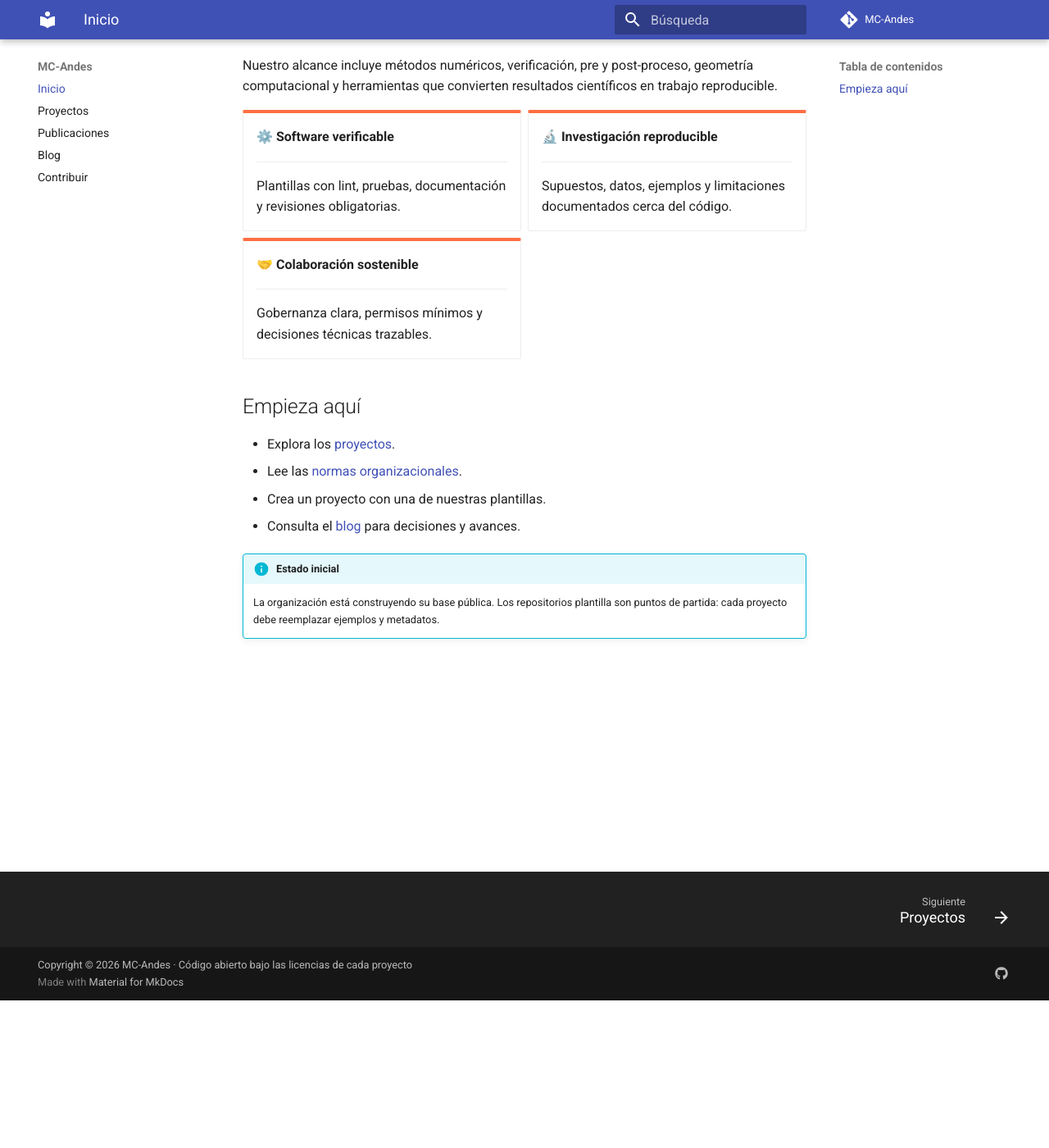
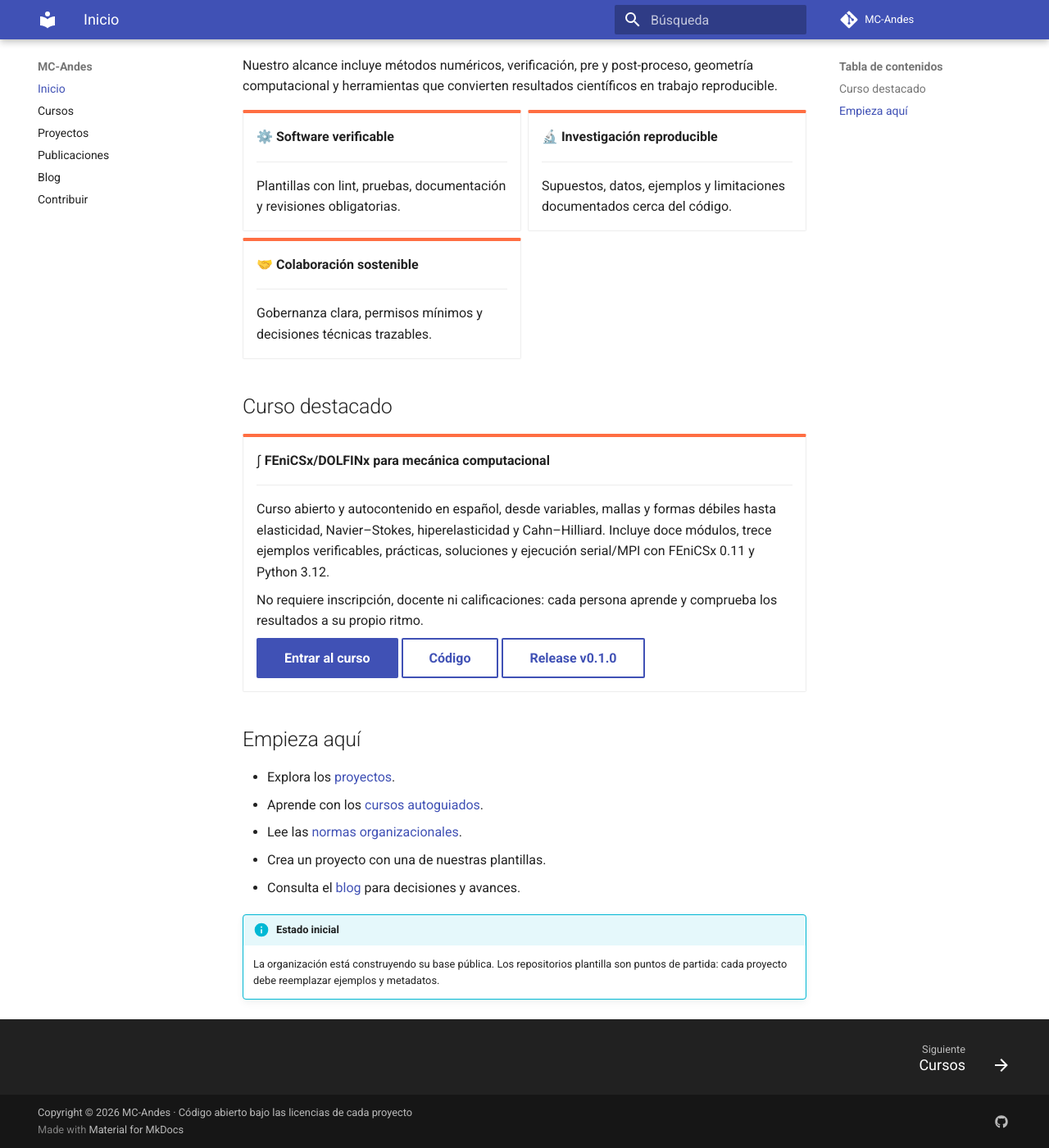
Before and after one commit to MC-Andes/mc-andes.github.io, an MkDocs documentation site: the page built from docs/index.md, in a window 1280 px wide and 1400 px high, scrolled down 180 px. Shown: the whole window at 82% size. Built offline with MkDocs 1.6.1 and Material for MkDocs 9.7.7, drawn with Linux system fonts in a browser that asks for light colours.

Commit message:
feat: add self-guided FEniCSx course catalog (#6)
## Resumen

- añade la sección **Cursos autoguiados** al portal;
- publica la ficha de FEniCSx/DOLFINx v0.1.0;
- enlaza el sitio, el código y la release reproducible;
- deja explícito que el recorrido no requiere docente, inscripción ni
calificaciones.

## Verificación

- `mkdocs build --strict`
- sitio del curso responde HTTP 200
- CI serial/MPI del curso en verde

## Enlaces

- Curso: https://mc-andes.github.io/fenicsx-course/
- Release:
https://github.com/MC-Andes/fenicsx-course/releases/tag/v0.1.0

```diff
--- a/docs/index.md
+++ b/docs/index.md
@@ -29,9 +29,32 @@
 
 </div>
 
+## Curso destacado
+
+<div class="grid cards" markdown>
+
+-   ∫ **FEniCSx/DOLFINx para mecánica computacional**
+
+    ---
+
+    Curso abierto y autocontenido en español, desde variables, mallas y formas
+    débiles hasta elasticidad, Navier–Stokes, hiperelasticidad y Cahn–Hilliard.
+    Incluye doce módulos, trece ejemplos verificables, prácticas, soluciones y
+    ejecución serial/MPI con FEniCSx 0.11 y Python 3.12.
+
+    No requiere inscripción, docente ni calificaciones: cada persona aprende y
+    comprueba los resultados a su propio ritmo.
+
+    [Entrar al curso](https://mc-andes.github.io/fenicsx-course/){ .md-button .md-button--primary }
+    [Código](https://github.com/MC-Andes/fenicsx-course){ .md-button }
+    [Release v0.1.0](https://github.com/MC-Andes/fenicsx-course/releases/tag/v0.1.0){ .md-button }
+
+</div>
+
 ## Empieza aquí
 
 - Explora los [proyectos](projects.md).
+- Aprende con los [cursos autoguiados](courses.md).
 - Lee las [normas organizacionales](https://github.com/MC-Andes/standards).
 - Crea un proyecto con una de nuestras plantillas.
 - Consulta el [blog](blog/index.md) para decisiones y avances.
--- a/mkdocs.yml
+++ b/mkdocs.yml
@@ -17,6 +17,7 @@
       accent: deep orange
 nav:
   - Inicio: index.md
+  - Cursos: courses.md
   - Proyectos: projects.md
   - Publicaciones: publications.md
   - Blog: blog/index.md
```
Also changed, not shown: docs/courses.md (added, +30 -0 lines).
